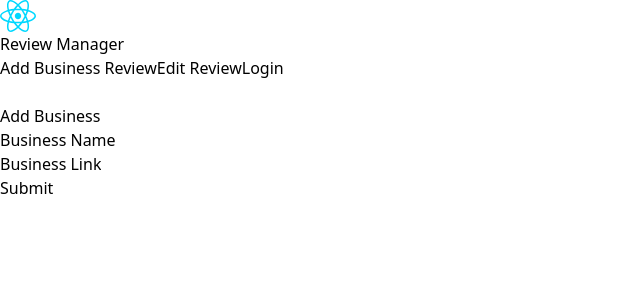
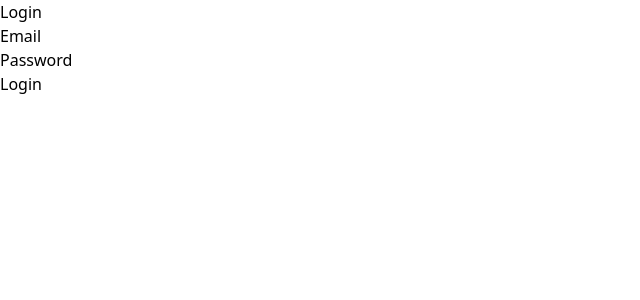
Before and after one commit to codifyinstitute/Review-system, a React (Vite) app in the folder Frontend/: page / in a window 1280 px wide. Shown: the top 300 px of the page, without its empty margins (0-640 px from the left). Built offline with nearby package versions, Linux system fonts and the light colour scheme.

Commit message:
Sidebar Changes

```diff
--- a/Frontend/src/App.jsx
+++ b/Frontend/src/App.jsx
@@ -4,65 +4,24 @@ import Sidebar from './components/Sidebar';
 import AddBusiness from './components/AddBusiness';
 import EditBusiness from './components/EditBusiness';
 import Login from './components/Login';
-import Register from './components/Register';
 import RandomReview from './components/Review';
+import Layout from './components/Layout';
 
 function App() {
-  const [isSidebarOpen, setIsSidebarOpen] = useState(false);
 
   return (
     <Router>
-      <div className="flex h-screen">
-        <Sidebar isOpen={isSidebarOpen} setIsOpen={setIsSidebarOpen} />
-        <div className="flex-1 overflow-auto">
-          <button
-            onClick={() => setIsSidebarOpen(!isSidebarOpen)}
-            className="lg:hidden fixed top-4 left-4 z-20 bg-gray-800 text-white p-2 rounded-md"
-          >
-            {isSidebarOpen ? (
-              <svg
-                xmlns="http://www.w3.org/2000/svg"
-                className="h-6 w-6"
-                fill="none"
-                viewBox="0 0 24 24"
-                stroke="currentColor"
-              >
-                <path
-                  strokeLinecap="round"
-                  strokeLinejoin="round"
-                  strokeWidth={2}
-                  d="M6 18L18 6M6 6l12 12"
-                />
-              </svg>
-            ) : (
-              <svg
-                xmlns="http://www.w3.org/2000/svg"
-                className="h-6 w-6"
-                fill="none"
-                viewBox="0 0 24 24"
-                stroke="currentColor"
-              >
-                <path
-                  strokeLinecap="round"
-                  strokeLinejoin="round"
-                  strokeWidth={2}
-                  d="M4 6h16M4 12h16M4 18h16"
-                />
-              </svg>
-            )}
-          </button>
-          <div className="p-4 lg:p-8">
-            <Routes>
-              <Route path="/add" element={<AddBusiness />} />
-              <Route path="/edit" element={<EditBusiness />} />
-              <Route path="/login" element={<Login />} />
-              {/* <Route path="/Register" element={<Register />} /> */}
-              <Route path="/" element={<AddBusiness />} />
-              <Route path="/review/:businessId" element={<RandomReview />} />
-            </Routes>
-          </div>
-        </div>
-      </div>
+      <Routes>
+
+          <Route path="/dash" element={<Layout />}>
+            <Route path="add" element={<AddBusiness />} />
+            <Route path="edit" element={<EditBusiness />} />
+          </Route>
+        <Route path="/review/:businessId" element={<RandomReview />} />
+        <Route path="/" element={<Login />} />
+        {/* <Route path="/Register" element={<Register />} /> */}
+        {/* <Route path="/" element={<AddBusiness />} /> */}
+      </Routes>
     </Router>
   );
 }
--- /dev/null
+++ b/Frontend/src/components/Layout.jsx
@@ -0,0 +1,59 @@
+import React, { useState } from 'react'
+import Sidebar from './Sidebar'
+import { Outlet } from 'react-router-dom';
+
+const Layout = ({ children }) => {
+
+    const [isSidebarOpen, setIsSidebarOpen] = useState(false);
+
+    return (
+        <>
+            <div className="flex h-screen">
+                <Sidebar isOpen={isSidebarOpen} setIsOpen={setIsSidebarOpen} />
+                <div className="flex-1 overflow-auto">
+                    <button
+                        onClick={() => setIsSidebarOpen(!isSidebarOpen)}
+                        className="lg:hidden fixed top-4 left-4 z-20 bg-gray-800 text-white p-2 rounded-md"
+                    >
+                        {isSidebarOpen ? (
+                            <svg
+                                xmlns="http://www.w3.org/2000/svg"
+                                className="h-6 w-6"
+                                fill="none"
+                                viewBox="0 0 24 24"
+                                stroke="currentColor"
+                            >
+                                <path
+                                    strokeLinecap="round"
+                                    strokeLinejoin="round"
+                                    strokeWidth={2}
+                                    d="M6 18L18 6M6 6l12 12"
+                                />
+                            </svg>
+                        ) : (
+                            <svg
+                                xmlns="http://www.w3.org/2000/svg"
+                                className="h-6 w-6"
+                                fill="none"
+                                viewBox="0 0 24 24"
+                                stroke="currentColor"
+                            >
+                                <path
+                                    strokeLinecap="round"
+                                    strokeLinejoin="round"
+                                    strokeWidth={2}
+                                    d="M4 6h16M4 12h16M4 18h16"
+                                />
+                            </svg>
+                        )}
+                    </button>
+                    <div className="p-4 lg:p-8">
+                    <Outlet/>
+                    </div>
+                </div>
+            </div>
+        </>
+    )
+}
+
+export default Layout
--- a/Frontend/src/components/Login.jsx
+++ b/Frontend/src/components/Login.jsx
@@ -1,6 +1,8 @@
 import { useState } from "react";
+import { useNavigate } from "react-router-dom";
 
 function Login() {
+  const navigate = useNavigate();
   const baseUrl = "http://localhost:5000";
   const [isLoggedIn, setIsLoggedIn] = useState(false);
   const [formData, setFormData] = useState({
@@ -23,7 +25,7 @@ function Login() {
       if (response.ok) {
         const data = await response.json();
         // Handle successful login here (e.g., save token, update state)
-        setIsLoggedIn(true);
+        navigate("/dash/add")
       } else {
         const errorData = await response.json();
         setError(errorData.message || "Login failed");
@@ -33,23 +35,7 @@ function Login() {
     }
   };
 
-  const handleLogout = () => {
-    setIsLoggedIn(false);
-  };
 
-  if (isLoggedIn) {
-    return (
-      <div className="p-8">
-        <h2 className=" mt-8 text-2xl font-bold mb-6">Welcome!</h2>
-        <button
-          onClick={handleLogout}
-          className="bg-red-600 text-white px-4 py-2 rounded hover:bg-red-700"
-        >
-          Logout
-        </button>
-      </div>
-    );
-  }
 
   return (
     <div className="p-8">
--- a/Frontend/src/components/Sidebar.jsx
+++ b/Frontend/src/components/Sidebar.jsx
@@ -42,7 +42,7 @@ function Sidebar({ isOpen, setIsOpen }) {
           </div>
           <nav className="space-y-2">
             <Link
-              to="/add"
+              to="/dash/add"
               onClick={closeSidebar}
               className={`block p-3 rounded ${
                 location.pathname === "/add"
@@ -53,7 +53,7 @@ function Sidebar({ isOpen, setIsOpen }) {
               Add Business Review
             </Link>
             <Link
-              to="/edit"
+              to="/dash/edit"
               onClick={closeSidebar}
               className={`block p-3 rounded ${
                 location.pathname === "/edit"
@@ -64,7 +64,7 @@ function Sidebar({ isOpen, setIsOpen }) {
               Edit Review
             </Link>
             <Link
-              to="/login"
+              to="/"
               onClick={closeSidebar}
               className={`block p-3 rounded ${
                 location.pathname === "/login"
@@ -72,7 +72,7 @@ function Sidebar({ isOpen, setIsOpen }) {
                   : "hover:bg-gray-700"
               }`}
             >
-              Login
+              Logout
             </Link>
           </nav>
         </div>
```
